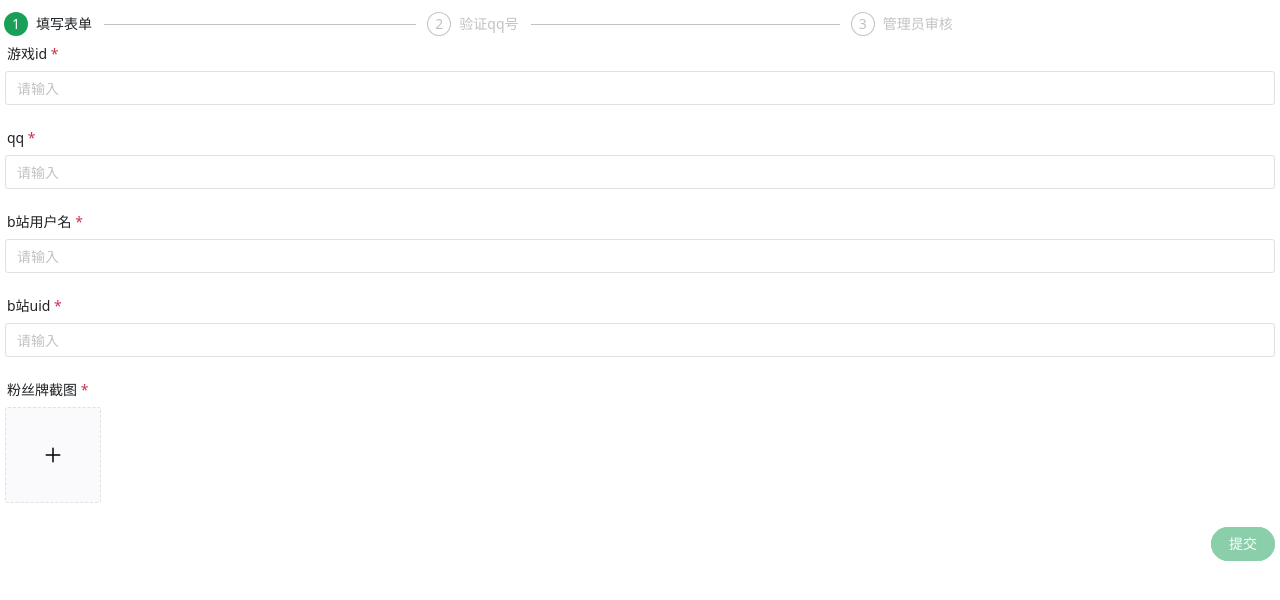
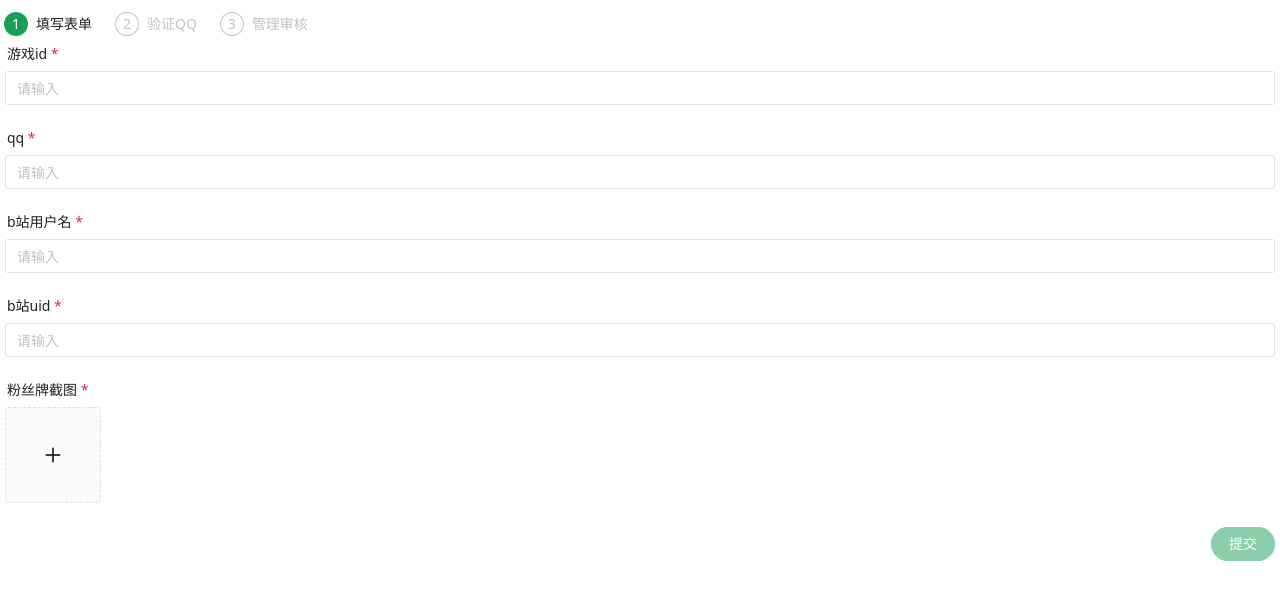
Before and after one commit to moonmcbe/web, a Vue app: page /submit in a window 1280 px wide. Shown: the top 600 px of the page. Built offline with nearby package versions, Linux system fonts and the light colour scheme; no server answers.

Commit message:
feat: 修改文案

```diff
--- a/src/components/Steps/Steps.vue
+++ b/src/components/Steps/Steps.vue
@@ -15,8 +15,8 @@ const props = defineProps({
 <template>
   <n-steps :current="current" :status="currentStatus" size="small">
     <n-step title="填写表单" />
-    <n-step title="验证qq号" />
-    <n-step title="管理员审核" />
+    <n-step title="验证QQ" />
+    <n-step title="管理审核" />
   </n-steps>
 </template>
 
@@ -25,5 +25,7 @@ const props = defineProps({
   margin-top: 8px;
   padding: 5px;
   box-sizing: border-box;
+  max-width: 320px;
+  overflow: hidden;
 }
 </style>
```
